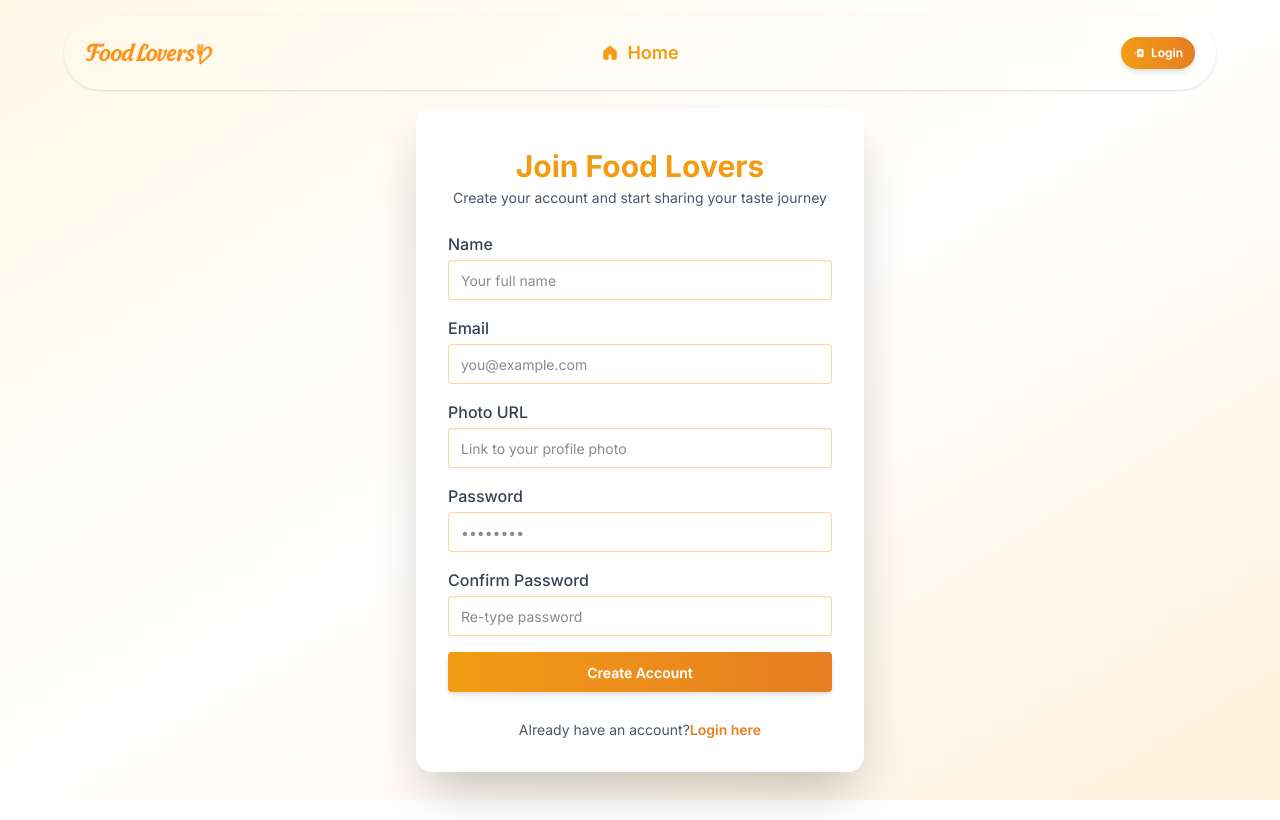
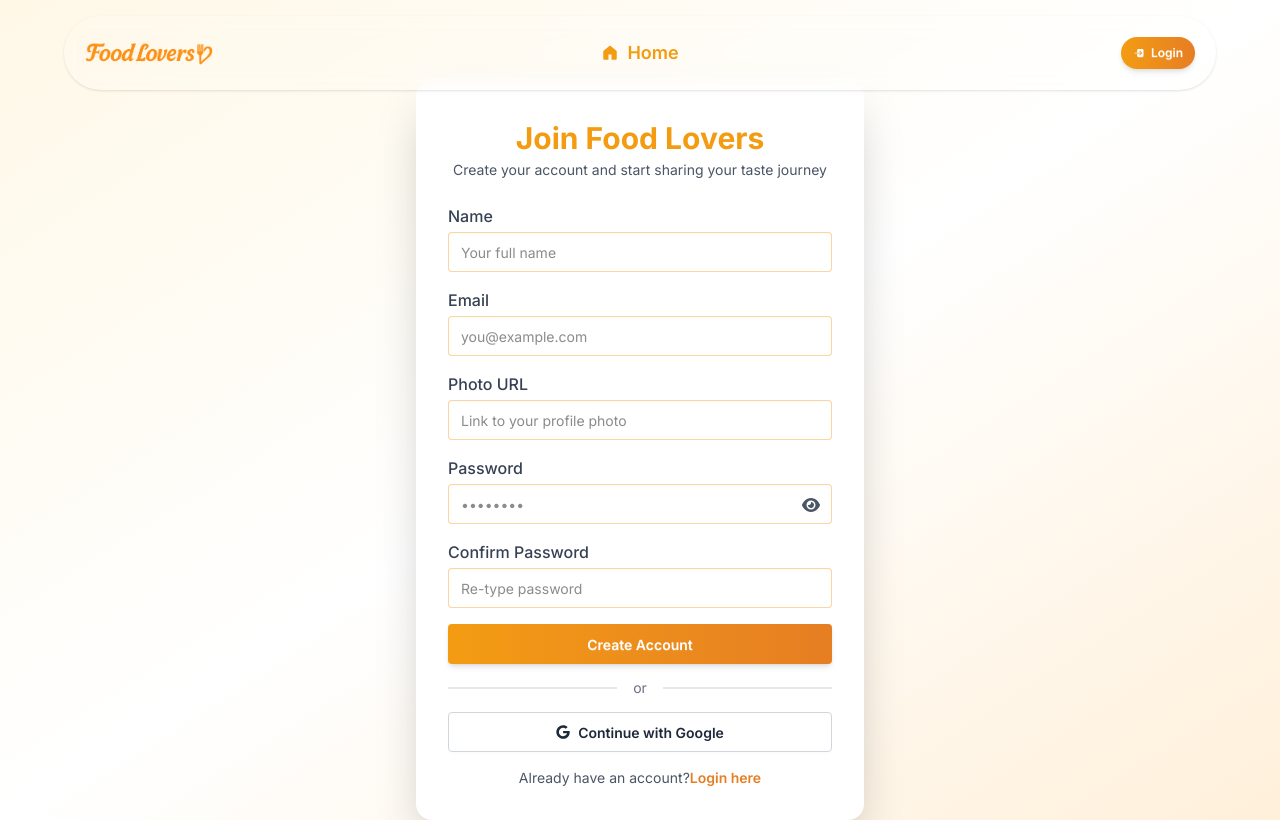
Before and after one commit to ArifBillahMubin/Local-Food-Lovers-Network, a React (Vite) app: page /register in a window 1280 px wide. Built offline with nearby package versions, Linux system fonts and the light colour scheme; no server answers.

Commit message:
firebase authentication done

```diff
--- a/package.json
+++ b/package.json
@@ -17,9 +17,11 @@
     "lucide-react": "^0.553.0",
     "react": "^19.1.1",
     "react-dom": "^19.1.1",
+    "react-hot-toast": "^2.6.0",
     "react-icon": "^1.0.0",
     "react-icons": "^5.5.0",
     "react-router": "^7.9.5",
+    "react-toastify": "^11.0.5",
     "swiper": "^12.0.3",
     "tailwindcss": "^4.1.17"
   },
--- a/src/Auth/Login.jsx
+++ b/src/Auth/Login.jsx
@@ -1,19 +1,45 @@
-import React, { use } from 'react';
-import { FaGoogle } from 'react-icons/fa6';
-import { Link } from 'react-router';
+import React, { use, useState } from 'react';
+import { FaEye, FaEyeSlash, FaGoogle } from 'react-icons/fa6';
+import { Link, useNavigate } from 'react-router';
 import { AuthContext } from '../Provider/AuthContext';
+import toast from 'react-hot-toast';
+
 
 const Login = () => {
-    const { signInWithGoogle }= use(AuthContext);
-    const handleGoogleLogin = (e)=>{
+    const { signInWithGoogle, signInUser } = use(AuthContext);
+    const [showPassword, setShowPassword] = useState(false);
+    const navigate = useNavigate();
+
+    const signInUserEmail = (e) => {
+        e.preventDefault();
+        const password = e.target.password.value;
+        const email = e.target.email.value;
+        console.log(email,password);
+
+        // toast.loading("Login user...", { id: "create-user" });
+
+        signInUser(email, password)
+            .then((result) => {
+                console.log(result.user);
+                e.target.reset();
+                navigate("/");
+            })
+            .catch((error) => {
+                toast.error(error.message);
+            });
+    }
+
+    const handleGoogleLogin = (e) => {
         e.preventDefault();
         signInWithGoogle()
-        .then(result =>{
-            console.log(result);
-        })
-        .catch(err=>{
-            console.log(err)
-        })
+            .then(result => {
+                console.log(result);
+                navigate('/')
+            })
+            .catch(err => {
+                console.log(err)
+                toast.error(err.message);
+            })
     }
     return (
         <div class="min-h-screen bg-gradient-to-br from-[#FFF8E7] via-white to-[#FFF0DA] flex items-center justify-center px-4">
@@ -26,28 +52,38 @@ const Login = () => {
                 </div>
 
                 {/* <!-- Login Form --> */}
-                <form class="space-y-4">
+                <form onSubmit={signInUserEmail} class="space-y-4">
                     <div>
                         <label class="block text-gray-700 font-medium mb-1">Email</label>
                         <input
+                            name='email'
                             type="email"
                             placeholder="you@example.com"
                             class="input input-bordered w-full border-[#F39C12]/40 focus:outline-none focus:ring-2 focus:ring-[#F39C12]"
                         />
                     </div>
 
-                    <div>
+                    <div className='relative'>
                         <label class="block text-gray-700 font-medium mb-1">Password</label>
                         <input
-                            type="password"
+                            name='password'
+                            type={showPassword ? "text" : "password"}
                             placeholder="••••••••"
                             class="input input-bordered w-full border-[#F39C12]/40 focus:outline-none focus:ring-2 focus:ring-[#F39C12]"
                         />
+                        <button
+                            type="button"
+                            onClick={() => setShowPassword(!showPassword)}
+                            className="absolute right-3 top-10 text-gray-600 hover:text-[#F39C12]"
+                        >
+                            {showPassword ? <FaEyeSlash size={18} /> : <FaEye size={18} />}
+                        </button>
                     </div>
 
                     <button
                         type="submit"
                         class="btn btn-primary w-full bg-gradient-to-r from-[#F39C12] to-[#E67E22] border-none text-white font-semibold shadow-md hover:opacity-90 hover:scale-[1.02] transition-transform duration-200"
+
                     >
                         Login
                     </button>
--- a/src/Auth/Register.jsx
+++ b/src/Auth/Register.jsx
@@ -1,7 +1,77 @@
-import React from 'react';
-import { Link } from 'react-router';
+import React, { use, useState } from 'react';
+import { Link, useNavigate } from 'react-router';
+import { AuthContext } from '../Provider/AuthContext';
+import toast from 'react-hot-toast';
+import { FaEye, FaEyeSlash, FaGoogle } from 'react-icons/fa6';
 
 const Register = () => {
+    const { createUser, signInWithGoogle } = use(AuthContext);
+    const [showPassword, setShowPassword] = useState(false);
+    const navigate = useNavigate();
+    // const [error,setError] = useState("");
+
+    const handleRegister = (e) => {
+        e.preventDefault();
+        const name = e.target.name.value;
+        const email = e.target.email.value;
+        const photoURL = e.target.photoURL.value;
+        const password = e.target.password.value;
+
+        const confirmPassword = e.target.confirmPassword.value;
+        console.log(name, email, photoURL, password, confirmPassword);
+        // setError("");
+
+        if (!/[A-Z]/.test(password)) {
+            // setError("Password must contain at least one uppercase letter!");
+            toast.error("Password must contain at least one uppercase letter!");
+            return;
+        }
+
+        if (!/[a-z]/.test(password)) {
+            // setError("Password must contain at least one lowercase letter!");
+            toast.error("Password must contain at least one lowercase letter!");
+            return;
+        }
+
+        if (password.length < 6) {
+            // setError("Password must be at least 6 characters long!");
+            toast.error("Password must be at least 6 characters long!");
+            return;
+        }
+
+        if (password !== confirmPassword) {
+            // setError("Passwords do not match!");
+            toast.error("Passwords do not match!");
+            return;
+        }
+
+        // toast.loading("Creating user...", { id: "create-user" });
+
+        createUser(email, password)
+            .then((result) => {
+                console.log(result.user);
+                e.target.reset();
+                navigate("/");
+            })
+            .catch((error) => {
+                console.log(error);
+                toast.error(error.message);
+            });
+    }
+
+    const handleGoogleLogin = (e) => {
+        e.preventDefault();
+        signInWithGoogle()
+            .then(result => {
+                console.log(result);
+                navigate("/");
+            })
+            .catch(err => {
+                console.log(err)
+                toast.error(err.message);
+            })
+    }
+
     return (
         <div class="min-h-screen bg-gradient-to-br from-[#FFF8E7] via-white to-[#FFF0DA] flex items-center justify-center px-4">
             <div class="w-full max-w-md bg-white backdrop-blur-md rounded-2xl shadow-2xl p-8 mt-20">
@@ -16,34 +86,63 @@ const Register = () => {
                 </div>
 
                 {/* <!-- Form --> */}
-                <form class="space-y-4">
+                <form onSubmit={handleRegister} class="space-y-4">
+                    {/* name */}
                     <div>
                         <label class="block text-gray-700 font-medium mb-1">Name</label>
-                        <input type="text" placeholder="Your full name" class="input input-bordered w-full border-[#F39C12]/40 focus:outline-none focus:ring-2 focus:ring-[#F39C12]" />
+                        <input name='name' type="text" placeholder="Your full name" class="input input-bordered w-full border-[#F39C12]/40 focus:outline-none focus:ring-2 focus:ring-[#F39C12]" required />
                     </div>
 
+                    {/* email */}
                     <div>
                         <label class="block text-gray-700 font-medium mb-1">Email</label>
-                        <input type="email" placeholder="you@example.com" class="input input-bordered w-full border-[#F39C12]/40 focus:outline-none focus:ring-2 focus:ring-[#F39C12]" />
+                        <input name='email' type="email" placeholder="you@example.com" class="input input-bordered w-full border-[#F39C12]/40 focus:outline-none focus:ring-2 focus:ring-[#F39C12]" required />
                     </div>
 
-                    <div>
+                    {/* photoURL */}
+                    <div >
                         <label class="block text-gray-700 font-medium mb-1">Photo URL</label>
-                        <input type="text" placeholder="Link to your profile photo" class="input input-bordered w-full border-[#F39C12]/40 focus:outline-none focus:ring-2 focus:ring-[#F39C12]" />
+                        <input name='photoURL' type="text" placeholder="Link to your profile photo" class="input input-bordered w-full border-[#F39C12]/40 focus:outline-none focus:ring-2 focus:ring-[#F39C12]" required />
+
                     </div>
 
-                    <div>
+                    {/* password */}
+                    <div className='relative'>
                         <label class="block text-gray-700 font-medium mb-1">Password</label>
-                        <input type="password" placeholder="••••••••" class="input input-bordered w-full border-[#F39C12]/40 focus:outline-none focus:ring-2 focus:ring-[#F39C12]" />
+                        <input name='password' type={showPassword ? "text" : "password"} placeholder="••••••••" class="input input-bordered w-full border-[#F39C12]/40 focus:outline-none focus:ring-2 focus:ring-[#F39C12]" required />
+                        <button
+                            type="button"
+                            onClick={() => setShowPassword(!showPassword)}
+                            className="absolute right-3 top-10 text-gray-600 hover:text-[#F39C12]"
+                        >
+                            {showPassword ? <FaEyeSlash size={18} /> : <FaEye size={18} />}
+                        </button>
                     </div>
 
                     <div>
                         <label class="block text-gray-700 font-medium mb-1">Confirm Password</label>
-                        <input type="password" placeholder="Re-type password" class="input input-bordered w-full border-[#F39C12]/40 focus:outline-none focus:ring-2 focus:ring-[#F39C12]" />
+                        <input name='confirmPassword' type="password" placeholder="Re-type password" class="input input-bordered w-full border-[#F39C12]/40 focus:outline-none focus:ring-2 focus:ring-[#F39C12]" required />
                     </div>
+                    {/* <div>
+                        {
+                            error && <p className='text-red-500'>{error}</p>
+                        }
+                    </div> */}
 
                     <button type="submit" class="btn btn-primary w-full bg-gradient-to-r from-[#F39C12] to-[#E67E22] border-none text-white font-semibold shadow-md hover:opacity-90 hover:scale-[1.02] transition-transform duration-200">
                         Create Account
+                    </button>
+
+                    <div class="divider text-gray-500 text-sm">or</div>
+
+                    {/* <!-- Continue with Google --> */}
+                    <button
+                        onClick={handleGoogleLogin}
+                        type="button"
+                        class="btn w-full bg-white text-gray-800 border border-gray-300 hover:bg-gray-100 flex items-center justify-center gap-2"
+                    >
+                        <FaGoogle></FaGoogle>
+                        Continue with Google
                     </button>
 
                     <p class="text-center text-sm text-gray-600 mt-3">
--- a/src/layouts/MainLayout.jsx
+++ b/src/layouts/MainLayout.jsx
@@ -2,12 +2,15 @@ import React from 'react';
 import Home from '../pages/Home/Home';
 import { Outlet } from 'react-router';
 import Navbar from '../components/Navbar/Navbar';
+import { Toaster } from "react-hot-toast";
+
 
 const MainLayout = () => {
     return (
         <div>
             <Navbar></Navbar>
             <Outlet></Outlet>
+            <Toaster />
         </div>
 
     );
```
Also changed, not shown: src/Provider/AuthProvider.jsx (+7 -1 lines), 1 other file (tests, documents, lock files or other folders).
